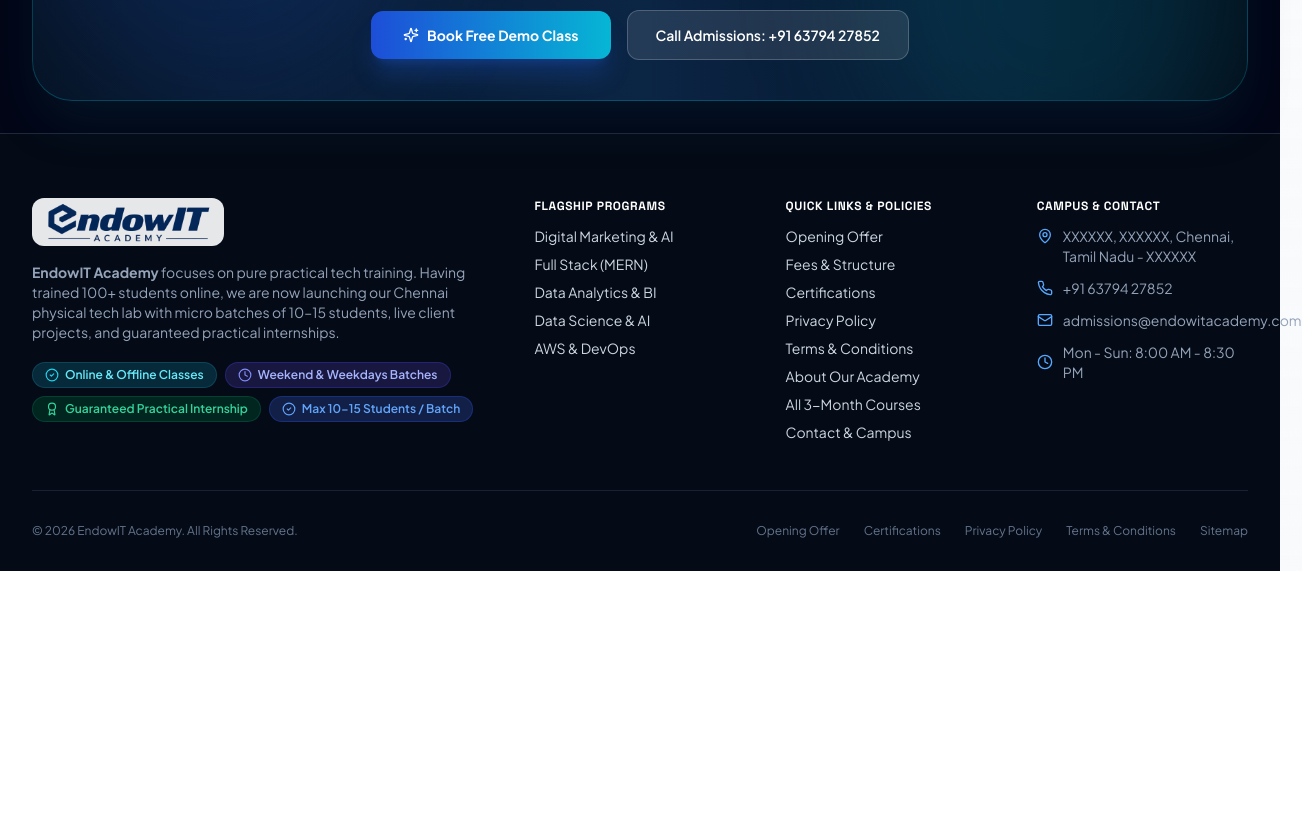
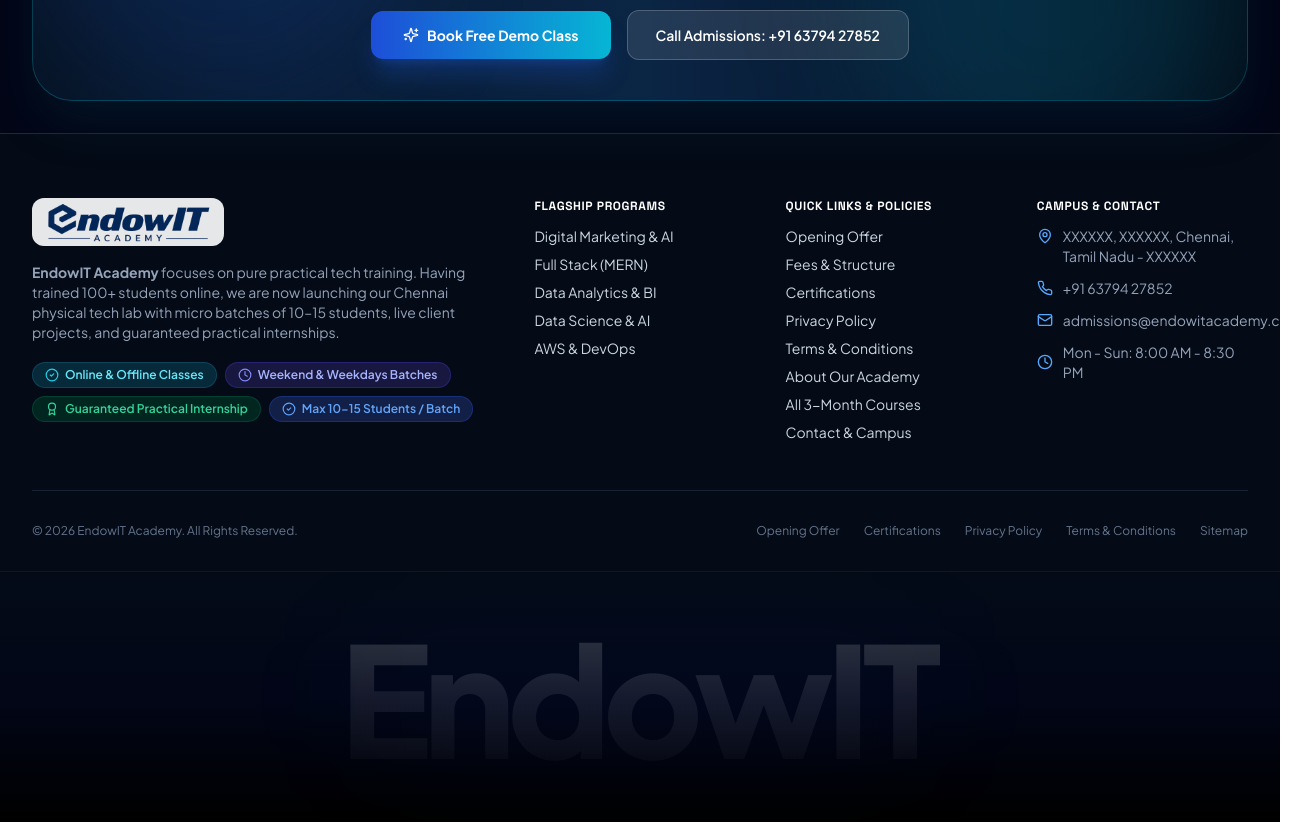
Before and after one commit to naveenmurugesan500-crypto/EndowIT-Academy, a Next.js app: page / in a window 1280 px wide. Shown: the part 7040-7862 px from the top of the page, 1302 px wide, since content can reach past the window. Before the commit the page ends 7611 px from the top, so only its background shows below. Built offline with nearby package versions, Linux system fonts and the light colour scheme.

Commit message:
feat(footer): split footer into two tiers and add subtle oversized EndowIT watermark

```diff
--- a/src/components/Footer.tsx
+++ b/src/components/Footer.tsx
@@ -16,7 +16,7 @@ export default function Footer() {
   const currentYear = new Date().getFullYear();
 
   return (
-    <footer className="bg-navy-950 text-slate-300 pt-16 pb-8 border-t border-slate-800">
+    <footer className="bg-navy-950 text-slate-300 pt-16 pb-0 border-t border-slate-800 overflow-hidden">
       <div className="max-w-7xl mx-auto px-4 sm:px-6 lg:px-8">
         <div className="grid grid-cols-1 md:grid-cols-2 lg:grid-cols-5 gap-10 pb-12 border-b border-slate-800/80">
           {/* Col 1: About & Logo */}
@@ -208,6 +208,24 @@ export default function Footer() {
           </div>
         </div>
       </div>
+
+      {/* Second Half: Grand Lower Section with Subtle 'EndowIT' Architectural Watermark (<25% opacity) */}
+      <div className="mt-8 border-t border-slate-800/60 bg-gradient-to-b from-navy-950 via-slate-950 to-black relative overflow-hidden select-none pointer-events-none py-6 sm:py-10 md:py-12">
+        {/* Soft ambient brand glow */}
+        <div className="absolute inset-0 flex items-center justify-center pointer-events-none">
+          <div className="w-[600px] h-[140px] bg-brand-500/[0.03] blur-3xl rounded-full" />
+        </div>
+
+        {/* Massive 'EndowIT' Typography */}
+        <div className="w-full flex items-center justify-center overflow-hidden px-4">
+          <span
+            className="text-[14vw] sm:text-[13vw] md:text-[12vw] font-black tracking-tighter leading-none text-transparent bg-clip-text bg-gradient-to-b from-white/[0.18] via-white/[0.08] to-white/[0.02] text-center select-none"
+            aria-hidden="true"
+          >
+            EndowIT
+          </span>
+        </div>
+      </div>
     </footer>
   );
 }
```
Also changed, not shown: 1 other file (tests, documents, lock files or other folders).
